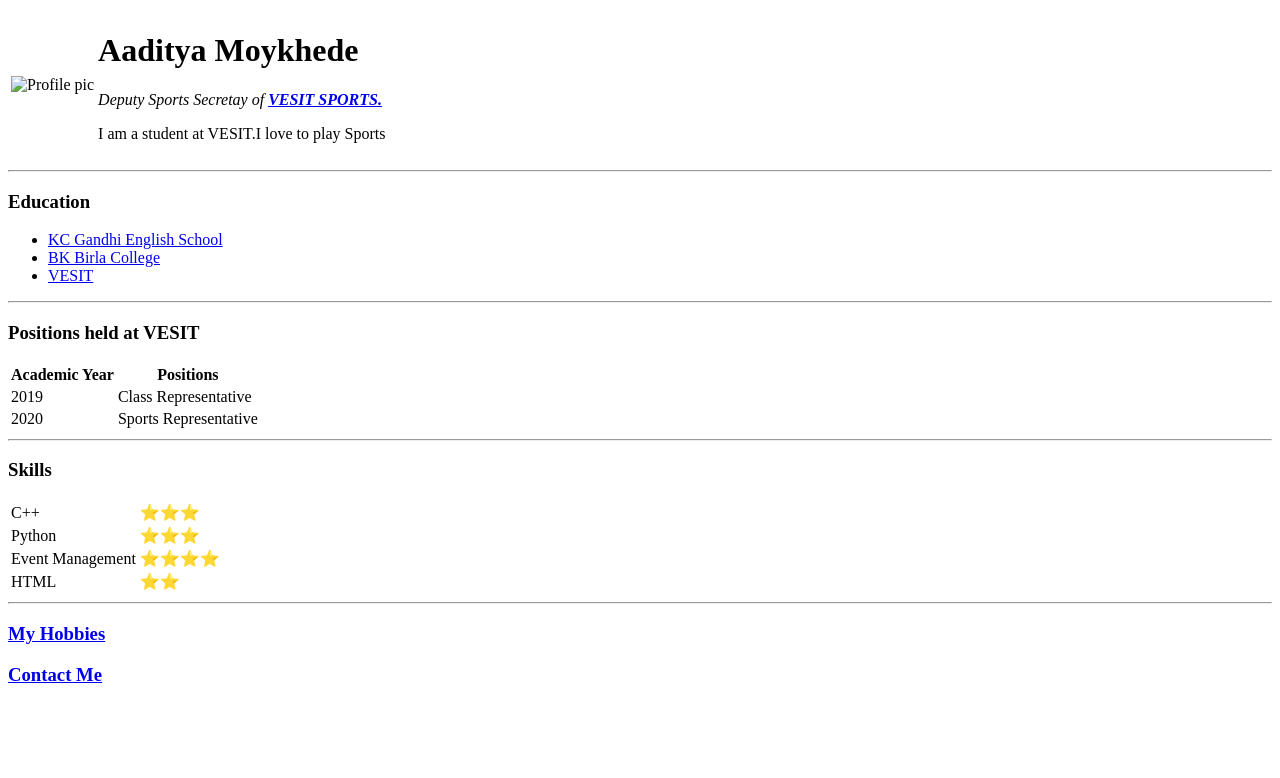
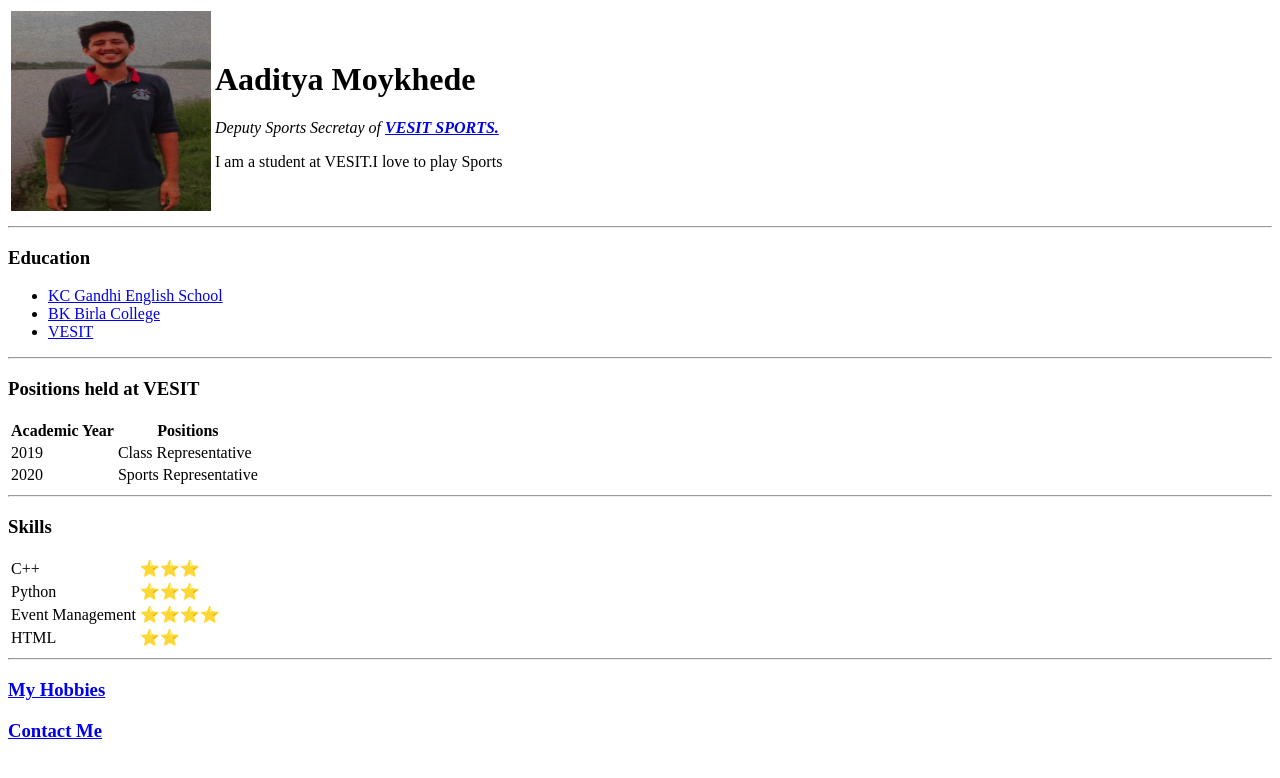
Before and after one commit to aadityam12/Basic-HTML-CSS-Website, a plain HTML site: page index.html in a window 1280 px wide. Drawn offline with Linux system fonts and the light colour scheme.

Commit message:
Update index.html

```diff
--- a/index.html
+++ b/index.html
@@ -9,7 +9,7 @@
   <body>
     <table>
       <tr>
-        <td><img src="Images/Aadi dp.jpeg" alt="Profile pic" height="200" width="200"></td>
+        <td><img src="Aadi dp.jpeg" alt="Profile pic" height="200" width="200"></td>
         <td>
           <h1>Aaditya Moykhede</h1>
           <p><em>Deputy Sports Secretay of <strong><a href="https://www.instagram.com/vesit_sports/">VESIT SPORTS.</a></strong></em></p>
```
